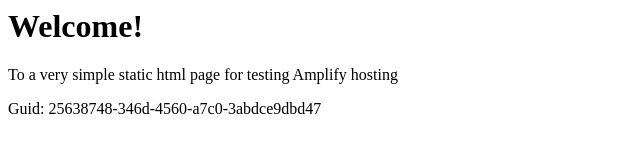
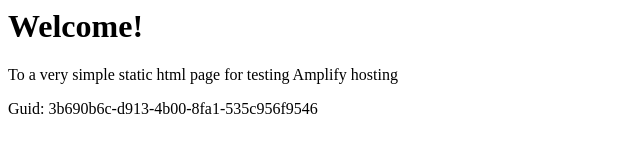
Before and after one commit to aws-aemilia-iad/Github-PR-Commit-Integration-Test-DoNotTouch-GitHubWebhookPushCanaryTest-v1-prod-us-east-1, a website: page src/index.html in a window 1280 px wide. Shown: the full height of the page, 0-640 px from the left. Drawn offline with Linux system fonts and the light colour scheme.

Commit message:
commit from integ tests

```diff
--- a/src/index.html
+++ b/src/index.html
@@ -12,6 +12,6 @@
 <body>
     <h1>Welcome!</h1>
     <p>To a very simple static html page for testing Amplify hosting</p>
-    <p>Guid: 25638748-346d-4560-a7c0-3abdce9dbd47</p></body>
+    <p>Guid: 3b690b6c-d913-4b00-8fa1-535c956f9546</p></body>
 
 </html>
```
